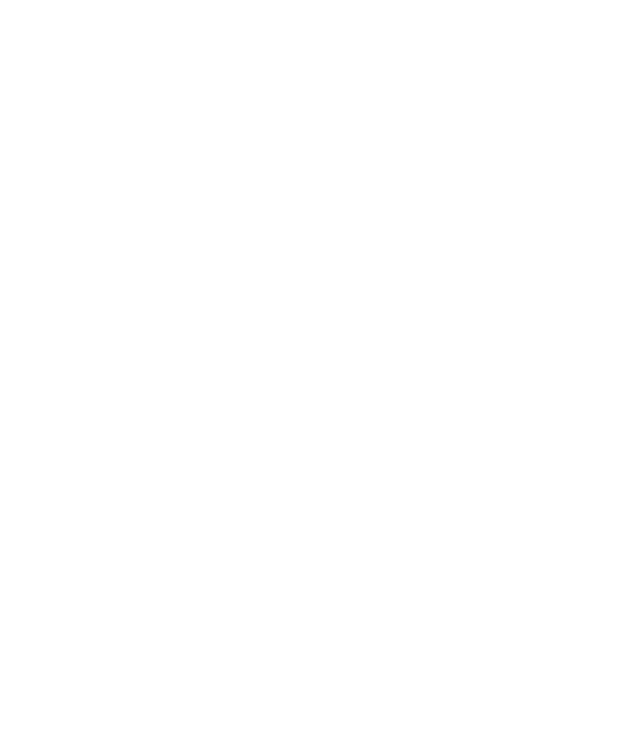
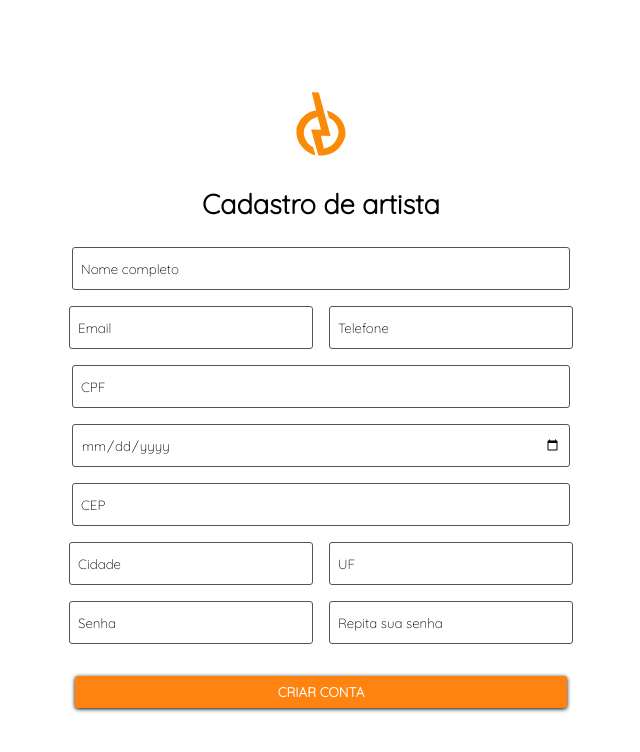
Before and after one commit to MrXacx/SpaceArt, a React (Create React App) app: page /sign-up-artist in a window 1280 px wide. Before the commit this address had no page. Shown: the top 752 px of the page, without its empty margins (319-959 px from the left). Built offline with nearby package versions, Linux system fonts and the light colour scheme.

Commit message:
Add sign up artist

```diff
--- a/src/App.tsx
+++ b/src/App.tsx
@@ -1,7 +1,8 @@
 import Home from "./pages/home/home";
 import { BrowserRouter, Route, Routes } from "react-router-dom";
 import SignIn from "./pages/signIn/signIn";
-import SignUpEnterprise from "./pages/signUp/signUpEnterprise";
+import SignUpEnterprise from "./pages/signUpEnterprise/signUpEnterprise";
+import SignUpArtist from "./pages/signUpArtist/signUpArtist";
 
 function App() {
   return (
@@ -11,6 +12,7 @@
           <Route path="/" element={<Home />} />
           <Route path="/sign-in" element={<SignIn />} />
           <Route path="/sign-up-enterprise" element={<SignUpEnterprise />} />
+          <Route path="/sign-up-artist" element={<SignUpArtist />} />
         </Routes>
       </BrowserRouter>
     </div>
--- a/src/pages/signUp/signUpEnterprise.tsx
+++ b/src/pages/signUpArtist/signUpArtist.tsx
@@ -1,15 +1,8 @@
+
 import SpaceartLogo from "../../assets/spaceart.svg";
-import { FormInputFullField } from "../signIn/signInStyles";
-import {
-  FormInputButton,
-  FormInputHalfField,
-  HeaderLogo,
-  InnerContainer,
-  MainSignInContainer,
-  SignContainer,
-} from "./signUpStyles";
+import { FormInputButton, FormInputFullField, FormInputHalfField, HeaderLogo, InnerContainer, MainSignInContainer, SignContainer } from "./signUpStyles";
 
-function SignInEnterprise() {
+function SignUpArtist() {
   return (
     <MainSignInContainer>
       <InnerContainer>
@@ -18,17 +11,14 @@
           <h1>Cadastro de artista</h1>
         </HeaderLogo>
         <SignContainer>
-          <FormInputFullField type="text" placeholder="Nome fantansia" />
-          <FormInputFullField type="text" placeholder="Razão social" />
+          <FormInputFullField type="text" placeholder="Nome completo" />
           <FormInputHalfField type="email" placeholder="Email" />
           <FormInputHalfField type="tel" placeholder="Telefone" />
-          <FormInputFullField type="text" placeholder="CNPJ" />
-          <FormInputFullField type="text" placeholder="Setor de atuação" />
+          <FormInputFullField type="text" placeholder="CPF" />
+          <FormInputFullField type="date" placeholder="Data de nascimento" />
           <FormInputFullField type="text" placeholder="CEP" />
           <FormInputHalfField type="text" placeholder="Cidade" />
           <FormInputHalfField type="text" placeholder="UF" />
-          <FormInputHalfField type="text" placeholder="Bairro" />
-          <FormInputHalfField type="text" placeholder="Endereço" />
           <FormInputHalfField type="password" placeholder="Senha" />
           <FormInputHalfField type="password" placeholder="Repita sua senha" />
           <FormInputButton>CRIAR CONTA</FormInputButton>
@@ -38,4 +28,4 @@
   );
 }
 
-export default SignInEnterprise;
+export default SignUpArtist;
--- /dev/null
+++ b/src/pages/signUpEnterprise/signUpEnterprise.tsx
@@ -0,0 +1,41 @@
+import SpaceartLogo from "../../assets/spaceart.svg";
+import { FormInputFullField } from "../signIn/signInStyles";
+import {
+  FormInputButton,
+  FormInputHalfField,
+  HeaderLogo,
+  InnerContainer,
+  MainSignUpContainer,
+  SignContainer,
+} from "./signUpStyles";
+
+function SignUpEnterprise() {
+  return (
+    <MainSignUpContainer>
+      <InnerContainer>
+        <HeaderLogo>
+          <img alt="Space art logo" src={SpaceartLogo} />
+          <h1>Cadastro de artista</h1>
+        </HeaderLogo>
+        <SignContainer>
+          <FormInputFullField type="text" placeholder="Nome fantansia" />
+          <FormInputFullField type="text" placeholder="Razão social" />
+          <FormInputHalfField type="email" placeholder="Email" />
+          <FormInputHalfField type="tel" placeholder="Telefone" />
+          <FormInputFullField type="text" placeholder="CNPJ" />
+          <FormInputFullField type="text" placeholder="Setor de atuação" />
+          <FormInputFullField type="text" placeholder="CEP" />
+          <FormInputHalfField type="text" placeholder="Cidade" />
+          <FormInputHalfField type="text" placeholder="UF" />
+          <FormInputHalfField type="text" placeholder="Bairro" />
+          <FormInputHalfField type="text" placeholder="Endereço" />
+          <FormInputHalfField type="password" placeholder="Senha" />
+          <FormInputHalfField type="password" placeholder="Repita sua senha" />
+          <FormInputButton>CRIAR CONTA</FormInputButton>
+        </SignContainer>
+      </InnerContainer>
+    </MainSignUpContainer>
+  );
+}
+
+export default SignUpEnterprise;
--- /dev/null
+++ b/src/pages/signUpEnterprise/signUpStyles.ts
@@ -0,0 +1,113 @@
+import styled from "styled-components";
+
+export const MainSignUpContainer = styled.div`
+  display: grid;
+  min-height: 100vh;
+`;
+
+export const InnerContainer = styled.div`
+  justify-self: center;
+  align-self: center;
+`;
+
+export const HeaderLogo = styled.header`
+  display: flex;
+  flex-direction: column;
+  align-items: center;
+
+  img {
+    max-width: 50px;
+    margin-bottom: 0.8rem;
+  }
+
+  h1 {
+    font-size: 1.7em;
+  }
+`;
+
+export const SignContainer = styled.form`
+  display: flex;
+  align-items: center;
+  justify-content: center;
+  display: flex;
+  flex-wrap: wrap;
+  width: 50vw;
+  margin: 0 auto;
+`;
+
+export const FormInputFullField = styled.input`
+  width: 75%;
+  height: 25px;
+  padding: 0.5rem;
+  border-radius: 3px;
+  margin: 0.5rem 0;
+  border: 1px solid #545454;
+  transition: 300ms;
+
+  &:focus {
+    padding: 0.5rem;
+    border-radius: 3px;
+    margin: 0.5rem 0;
+    border: 1px solid #545454;
+    transition: 300ms;
+    outline: none;
+    transform: scale(1.03);
+  }
+
+  &::placeholder {
+    color: #000;
+  }
+
+  &:disabled {
+    background-color: rgb(182, 182, 182);
+  }
+`;
+
+export const FormInputHalfField = styled.input`
+  width: 35.3%;
+  height: 25px;
+  padding: 0.5rem;
+  border-radius: 3px;
+  margin: 0.5rem 0.5rem;
+  border: 1px solid #545454;
+  transition: 300ms;
+
+  &:focus {
+    padding: 0.5rem;
+    border-radius: 3px;
+    margin: 0.5rem 0;
+    border: 1px solid #545454;
+    transition: 300ms;
+    outline: none;
+    transform: scale(1.03);
+  }
+
+  &::placeholder {
+    color: #000;
+  }
+
+  &:disabled {
+    background-color: rgb(182, 182, 182);
+  }
+`;
+
+export const FormInputButton = styled.button`
+  width: 77%;
+  background-color: #ff8311;
+  padding: 0.5rem;
+  border-radius: 3px;
+  border: none;
+  box-shadow: 0 1px 4px #000;
+  color: #fff;
+  font-weight: 700;
+  text-transform: uppercase;
+  margin-top: 1.5rem;
+
+  &::placeholder {
+    color: #000;
+  }
+
+  &:disabled {
+    background-color: rgb(182, 182, 182);
+  }
+`;
```
Also changed, not shown: src/pages/signUpArtist/signUpStyles.ts (renamed from src/pages/signUp/signUpStyles.ts).
